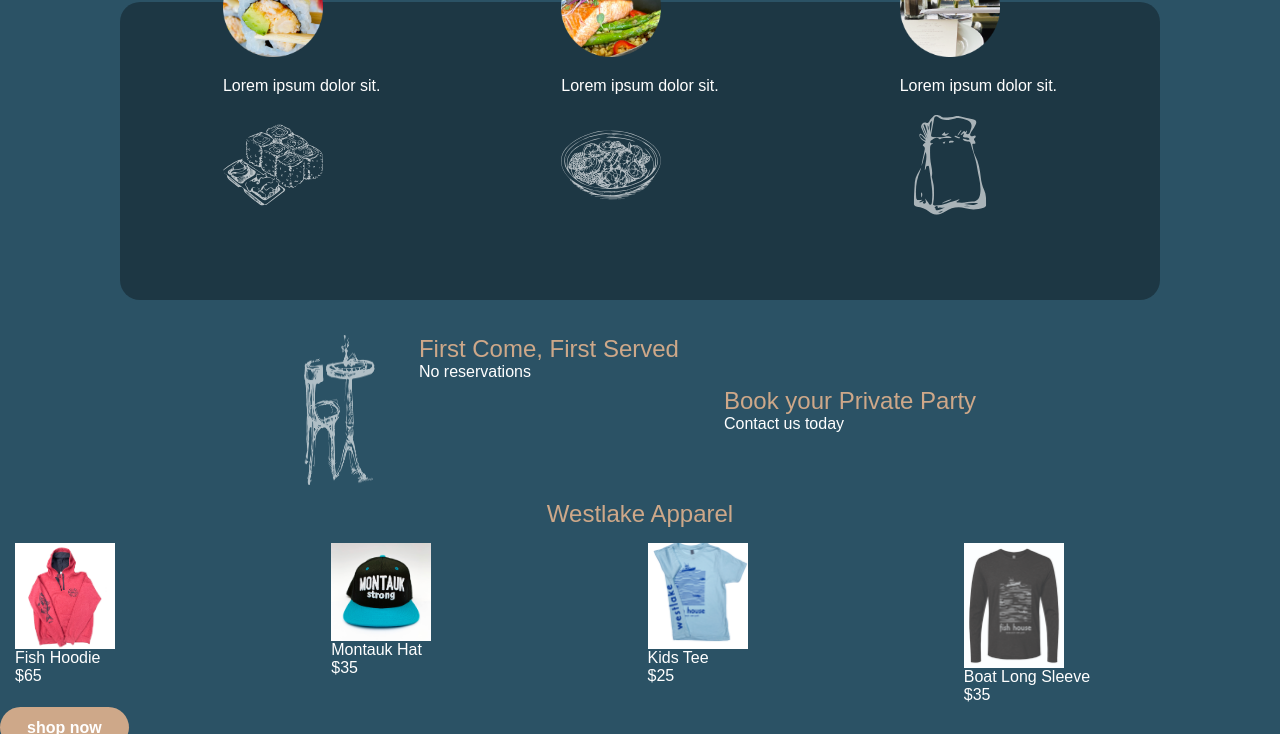
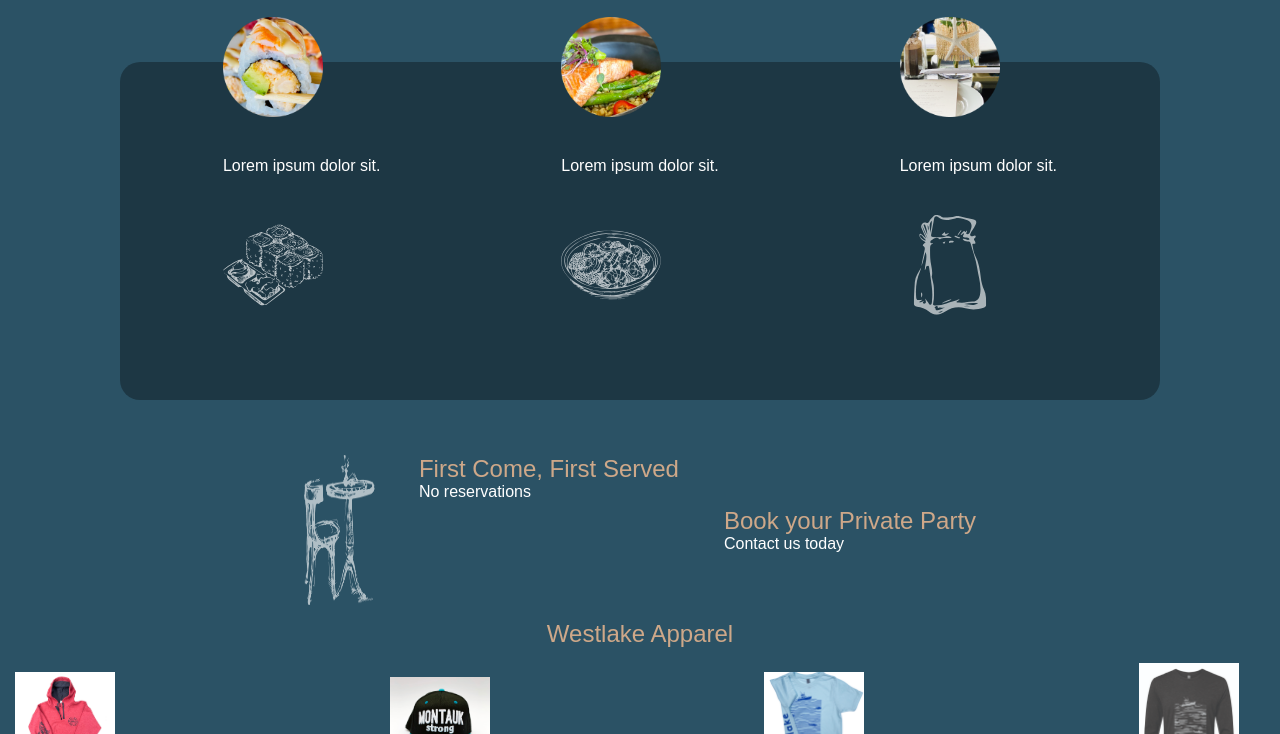
Before and after one commit to mziyandajoko/eastendyovth_Developer_test, a plain HTML site: page index.html in a window 1280 px wide. Shown: the part 1118-1852 px from the top of the page. Drawn offline with Linux system fonts and the light colour scheme.

Commit message:
adds flex direction on shoping section

```diff
--- a/index.html
+++ b/index.html
@@ -66,7 +66,7 @@
 
 
 <!-- music line up section -->
-<div class="grid music_lineUp--section pad_tb--20">
+<div class="grid music_lineUp--section pad_tb--40">
     <div class="col music_lineU--background-image">
         </div>
         <div class="col">
@@ -83,7 +83,7 @@
         </div>
 </div>
     <!-- food section -->
-<div class="food-section pad_tb--20 container">
+<div class="food-section pad_tb--40 container">
 
     <div class=" background_shadow">
         <div class="wrapper grid">
@@ -91,18 +91,18 @@
         <div class="col image_block">
 
                 <img src="assets/maskgroup.png" alt="maskgroup.png"/>
-            <p class="pad_tb--20">Lorem ipsum dolor sit.</p>
+            <p class="pad_tb--40">Lorem ipsum dolor sit.</p>
             <img src="assets/Frame.svg" class="food-section--sub-images" alt="Frame" />
 
         </div>
         <div class="col image_block">
             <img src="assets/maskgroup3.png" alt="maskgroup3"/>
-            <p class="pad_tb--20">Lorem ipsum dolor sit.</p>
+            <p class="pad_tb--40">Lorem ipsum dolor sit.</p>
             <img src="assets/Group2.svg" class="food-section--sub-images" alt="Group2" />
         </div>
         <div class="col image_block">
             <img src="assets/maskgroup-1.png" alt="maskgroup-1"/>
-            <p class="pad_tb--20">Lorem ipsum dolor sit.</p>
+            <p class="pad_tb--40">Lorem ipsum dolor sit.</p>
             <img src="assets/Group3.svg" class="food-section--sub-images" alt="Group3" />
         </div>
 
--- a/scss/index.scss
+++ b/scss/index.scss
@@ -62,8 +62,8 @@
     .pad_bottom--15{
         padding-bottom: 15px;
     }
-    .pad_tb--20{
-        padding: 20px 0px;
+    .pad_tb--40{
+        padding: 40px 0px;
     }
 
     .flex_row{
@@ -293,12 +293,18 @@ line-height: 73px;
     // shopping section
 
     .shoping-section--grid{
-        display: block;
+        display: flex;
+        flex-direction: column;
         padding: 15px;
         display: grid;
         grid-gap: 15px;
+        display: flex;
+
+    align-items: center;
         @media (min-width: 768px) {
             grid-template-columns: repeat(2, 1fr);
+            justify-content: space-between;
+        flex-direction: row;
         }
         @media (min-width: 992px) {
             grid-template-columns: repeat(4, 1fr);
```
Also changed, not shown: css/index.css.
